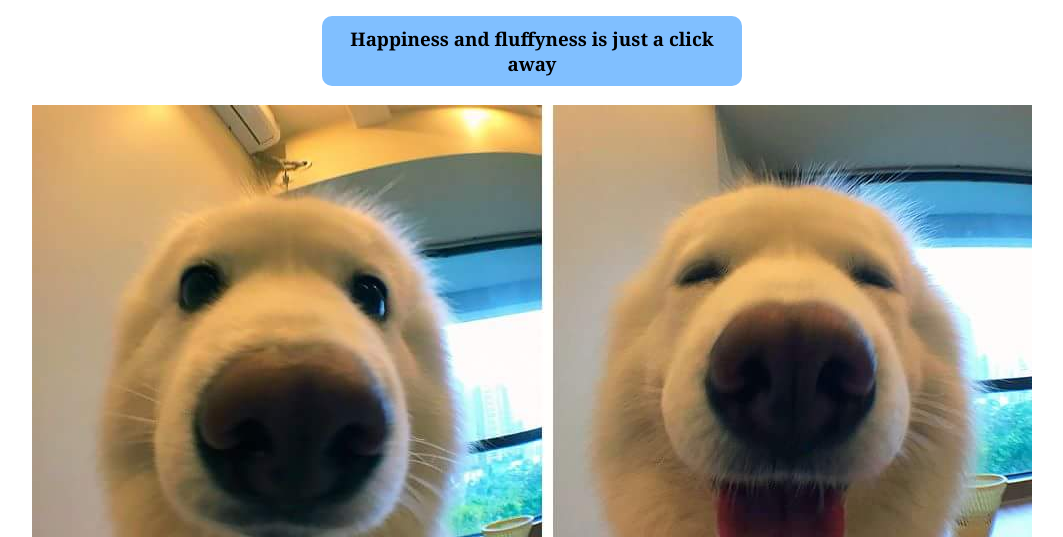
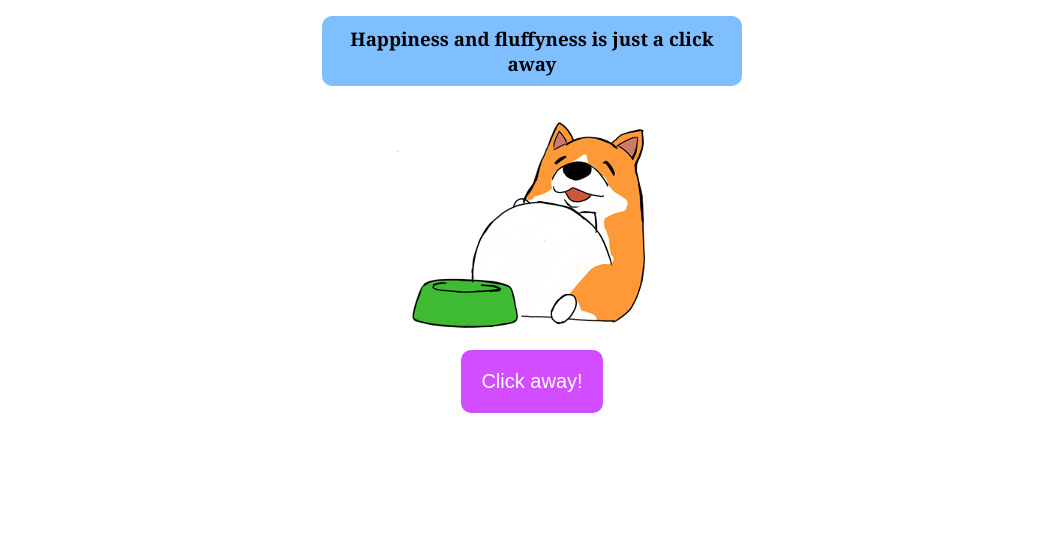
Before and after one commit to andreamogren/DogGenerator, a plain HTML site: page dogindex.html in a window 1280 px wide. Both pictures are taken after a click on the button "Click away!". Shown: the part 263-800 px from the top of the page, without its empty margins (108-1171 px from the left). Drawn offline with Linux system fonts and the light colour scheme.

Commit message:
Made a separate js file

```diff
--- a/dogindex.html
+++ b/dogindex.html
@@ -8,9 +8,6 @@
 	</head>
 
 	<body>
-		<script>
-			//alert("DOGS ABOUND!");
-		</script>
 
 		<div id="headers">
 			<h1> Having a bad day?</h1>
@@ -23,19 +20,7 @@
 
 		<button id="randomDog" class="button">Click away!</button>
 
-		<script type="text/javascript">
-
-			document.getElementById("randomDog").onclick = function () {
-				var dogs = new Array()
-
-				dogs[0] = "Dogg/1BJ9F4Y.jpg"
-				dogs[1] = "Dogg/dKN9W2d.jpg"
-				dogs[2] = "Dogg/tumblr_o5ylo4Co0J1uae2w5o1_1280.jpg"
-
-				var dog=Math.floor(Math.random()*dogs.length);
-				document.getElementById('imageContainer').innerHTML = '<img src="'+dogs[dog]+'" border=0>';
-			};
-		</script>
+		<script src="js/dogjs.js"></script>
 
 	</body>
 </html>
--- /dev/null
+++ b/js/dogjs.js
@@ -0,0 +1,15 @@
+document.getElementById("randomDog").onclick = function () {
+  var dogData = new Array()
+
+  dogData[0] = "Dogg/1BJ9F4Y.jpg"
+  dogData[1] = "Dogg/dKN9W2d.jpg"
+  dogData[2] = "Dogg/tumblr_o5ylo4Co0J1uae2w5o1_1280.jpg"
+  dogData[3] = "Dogg/Corgi.png"
+  dogData[4] = "Dogg/fc66726153192e36bb9004406a40d6d1.jpg"
+  dogData[5] = "Dogg/Go8XrPg.jpg"
+  dogData[6] = "Dogg/mf7xVvi.jpg"
+  dogData[7] = "Dogg/mnuBaTa.jpg"
+
+  var generateDog = Math.floor(Math.random()*dogData.length);
+  document.getElementById('imageContainer').innerHTML = '<img src="'+dogData[generateDog]+'" border=0>';
+};
```
